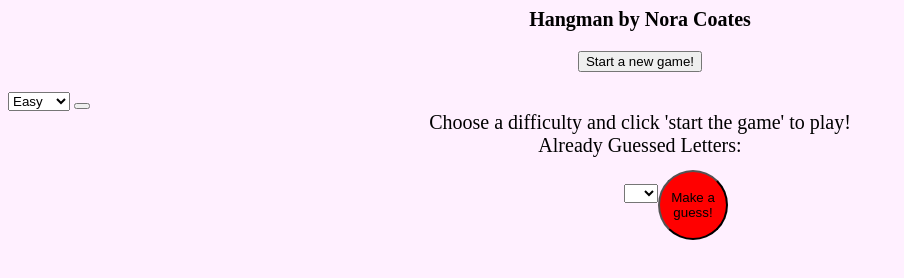
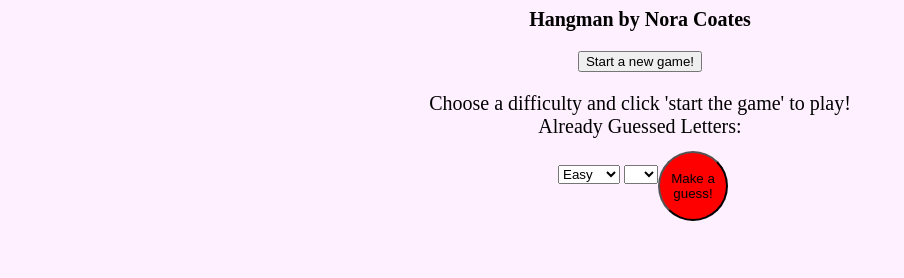
Before and after one commit to NoraWC/Hangman, a plain HTML site: page hangman.html in a window 1280 px wide. Shown: the top 278 px of the page, without its empty margins (0-904 px from the left). Drawn offline with Linux system fonts and the light colour scheme.

Commit message:
Update hangman.html

```diff
--- a/hangman.html
+++ b/hangman.html
@@ -12,16 +12,16 @@
 
 <button id = "new" onclick = "newGame(); returnLives()">Start a new game!</button>
 
-<select id = "diff_list" title = 'difficulty'>
-    <option id = '0'>Easy</option>
-    <option id = '1'>Middle</option>
-    <option id = '2'>Hard</option>
-</select>
-<button id = 'pick' onclick = 'pickWord();'></button>
 
 <div id = "livesLeft" class = 'display'></div>
 
 <div id = 'center'>
+    <select id = "diff_list" class = "list" title = 'difficulty'>
+        <option id = '0'>Easy</option>
+        <option id = '1'>Middle</option>
+        <option id = '2'>Hard</option>
+    </select>
+
     <select id = 'list' title = 'list'>
     </select>
     <button id = "done" onclick = "isLetter(document.getElementById('list').value)">Make a guess!</button>
@@ -33,8 +33,5 @@
     WALDO = isLetter(document.getElementById('list').value);
 </script></div>
 
-
-
-
 </body>
 </html>
```
